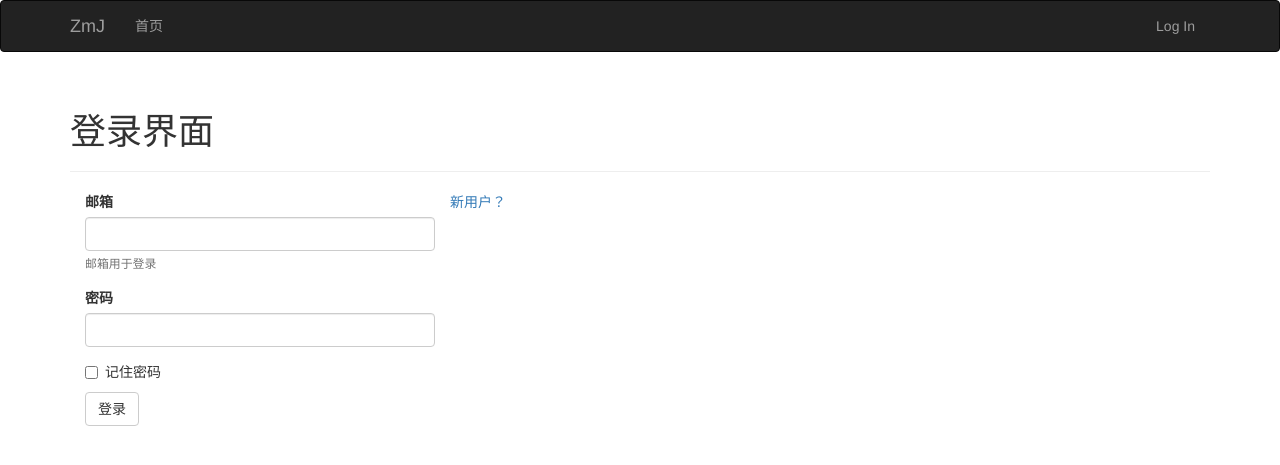
After one commit to ackerr/Flask-blog, a Flask app: page /auth/login in a window 1280 px wide. The commit adds this page. Shown: the top 465 px of the page. Run offline with Flask 2, Linux system fonts and the light colour scheme; parts of the project's set-up code (start-up, migrations or seed data) failed here and were passed over; some libraries are stand-ins or nearby versions.

Commit message:
feat: login logout and register

```diff
--- /dev/null
+++ b/src/auth/__init__.py
@@ -0,0 +1,5 @@
+from flask import Blueprint
+
+auth = Blueprint('auth', __name__)
+
+from . import views  # NOQA
--- /dev/null
+++ b/src/auth/forms.py
@@ -0,0 +1,29 @@
+from flask_wtf import FlaskForm
+from wtforms import BooleanField, PasswordField, StringField, SubmitField, ValidationError
+from wtforms.validators import DataRequired, Email, EqualTo
+
+from src.models import User
+
+
+class LoginForm(FlaskForm):
+    """ 登录表单 """
+    email = StringField('邮箱', description='邮箱用于登录', validators=[DataRequired(), Email()])
+    password = PasswordField('密码', validators=[DataRequired()])
+    remember_me = BooleanField('记住密码')
+    submit = SubmitField('登录')
+
+
+class RegisterForm(FlaskForm):
+    username = StringField('用户名', description='邮箱用于登录', validators=[DataRequired()])
+    email = StringField('邮箱', validators=[DataRequired(), Email()])
+    password = PasswordField('密码', validators=[DataRequired(), EqualTo('password2', message='两次必须相同哦')])
+    password2 = PasswordField('再输一次密码', validators=[DataRequired()])
+    submit = SubmitField('注册')
+
+    def validate_username(self, field):
+        if User.query.filter_by(username=field.data).first():
+            raise ValidationError('该用户名已存在')
+
+    def validate_email(self, field):
+        if User.query.filter_by(email=field.data).first():
+            raise ValidationError('该邮箱已存在')
--- /dev/null
+++ b/src/auth/views.py
@@ -0,0 +1,42 @@
+from flask import flash, redirect, render_template, request, url_for
+from flask_login import login_required, login_user, logout_user
+
+from src import db
+from src.auth import auth
+from src.auth.forms import LoginForm, RegisterForm
+from src.models import User
+
+
+@auth.route('/login', methods=['GET', 'POST'])
+def login():
+    form = LoginForm()
+    if form.validate_on_submit():
+        user = User.query.filter_by(email=form.email.data).first()
+        if user and user.check_password(form.password.data):
+            login_user(user, form.remember_me.data)
+            page = request.args.get('next')
+            if not page or not page.startswich('/'):
+                page = url_for('main.index')
+            return redirect(page)
+        flash('无效的用户名或密码')
+    return render_template('auth/login.html', form=form)
+
+
+@auth.route('/register', methods=['GET', 'POST'])
+def register():
+    form = RegisterForm()
+    if form.validate_on_submit():
+        user = User(email=form.email.data, username=form.username.data, password=form.password.data)
+        db.session.add(user)
+        db.session.commit()
+        flash('注册成功')
+        return redirect(url_for('auth.login'))
+    return render_template('auth/register.html', form=form)
+
+
+@auth.route('/logout')
+@login_required
+def logout():
+    logout_user()
+    flash('你已经退出登录啦')
+    return redirect(url_for('main.index'))
--- /dev/null
+++ b/src/templates/auth/login.html
@@ -0,0 +1,17 @@
+{% extends 'base.html' %}
+{% import 'bootstrap/wtf.html' as wtf %}
+
+
+{% block title %}
+    Log In
+{% endblock %}
+
+{% block page_content %}
+    <div class="page-header">
+        <h1>登录界面</h1>
+    </div>
+    <div class="col-md-4">
+        {{ wtf.quick_form(form) }}
+    </div>
+    <p><a href="{{ url_for('auth.register') }}">新用户？</a></p>
+{% endblock %}
--- a/src/templates/base.html
+++ b/src/templates/base.html
@@ -26,6 +26,13 @@
             <ul class="nav navbar-nav">
                 <li><a href="/">首页</a></li>
             </ul>
+            <ul class="nav navbar-nav navbar-right">
+                {% if current_user.is_authenticated %}
+                <li><a href="{{ url_for('auth.logout') }}">Log Out</a></li>
+                {% else %}
+                <li><a href="{{ url_for('auth.login') }}">Log In</a></li>
+                {% endif %}
+            </ul>
         </div>
     </div>
     </div>
```
Also changed, not shown: src/__init__.py (+7 -0 lines), src/models.py (+23 -2 lines), src/templates/auth/index.html (+8 -2 lines), src/templates/auth/register.html (added, +16 -0 lines), 2 other files.
